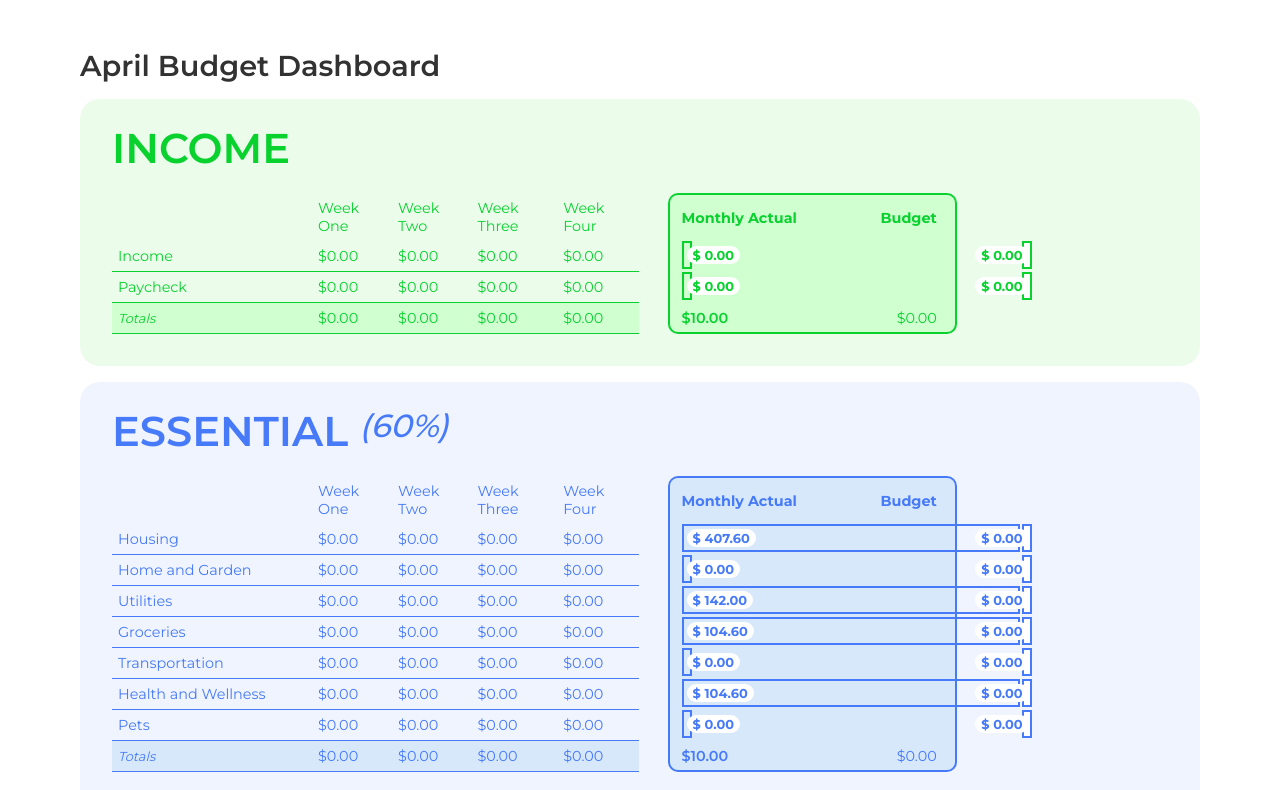
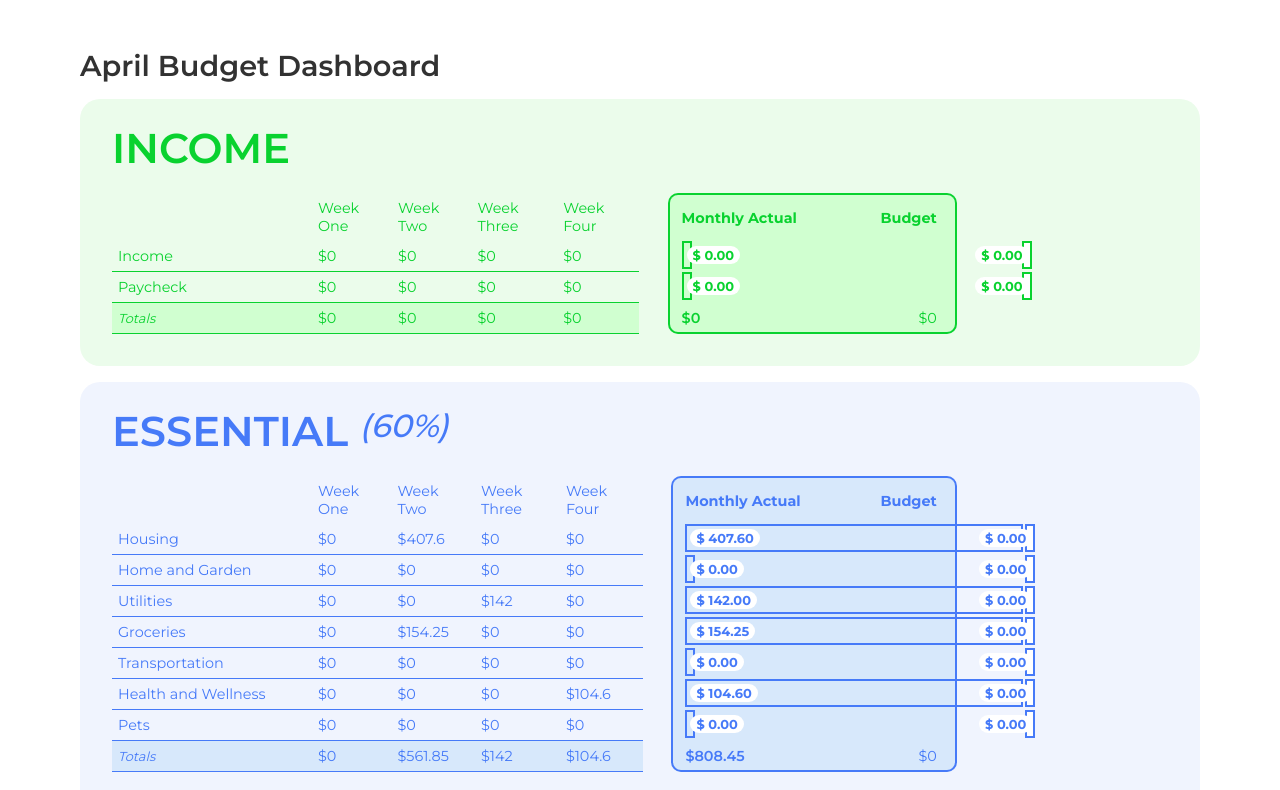
Before and after one commit to rubybeaches/BetterBudgetBuilds, a Next.js app: page /dashboard in a window 1280 px wide. Shown: the top 790 px of the page. Built offline with nearby package versions, Linux system fonts and the light colour scheme.

Commit message:
getting totals for summary totals and expense totals into tables

```diff
--- /dev/null
+++ b/src/app/components/Dashboard/SummaryRow.tsx
@@ -0,0 +1,48 @@
+import { convertToFloat, isDateInWeek, multiplyPercentToFloat } from "@/app/lib/helpers";
+import { category, expense } from "@/app/lib/types";
+import { useMemo } from "react";
+
+const SummaryRow = ({ category, expenses, monthlyIncome, weeks }: { category: category, expenses: expense[], monthlyIncome: number, weeks: Date[][] }) => {
+
+    const weekOne: Date[] = weeks[0];
+    const weekTwo: Date[] = weeks[1];
+    const weekThree: Date[] = weeks[2];
+    const weekFour: Date[] = weeks[3];
+    const fullMonth: Date[] = [weekOne[0], weekFour[1]]
+
+    const getExpenses = (weekBounds: Date[]) => {
+        return expenses.reduce((sum, expense) => (
+            expense.category == category.category && isDateInWeek(weekBounds[0], weekBounds[1], new Date(expense.entryDate)) ? sum + expense.amount : sum
+        ), 0)
+    };
+
+    const getBudgetExpenseRatio = useMemo(() => {
+        const percent = getExpenses(fullMonth) / (category.curr / 100 * monthlyIncome);
+        return percent > 1 ? 1 : percent;
+    }, [getExpenses, category, expenses, monthlyIncome])
+
+    return (
+        <tr>
+            <td>{category.category}</td>
+            <td>${getExpenses(weekOne)}</td>
+            <td>${getExpenses(weekTwo)}</td>
+            <td>${getExpenses(weekThree)}</td>
+            <td>${getExpenses(weekFour)}</td>
+            <td id="empty"></td>
+            <td className="summaryProgressBar" colSpan={2}>
+                <span>
+                    <div id="progressMonthly"
+                        style={{ width: `${getBudgetExpenseRatio * 350}px`, zIndex: `${(getBudgetExpenseRatio < .6 ? 1 : 0)}` }}>
+                        <p>$ {convertToFloat(getExpenses(fullMonth))}</p>
+                    </div>
+                    <div id="progressBudget"
+                        style={{ width: `${(1 - getBudgetExpenseRatio) * 350}px`, zIndex: `${(getBudgetExpenseRatio > .6 ? 1 : 0)}` }}>
+                        <p>$ {multiplyPercentToFloat(category.curr, monthlyIncome)}</p>
+                    </div>
+                </span>
+            </td>
+        </tr>
+    )
+}
+
+export default SummaryRow;
--- a/src/app/components/Dashboard/SummaryTable.tsx
+++ b/src/app/components/Dashboard/SummaryTable.tsx
@@ -1,15 +1,42 @@
-import { convertToFloat, multiplyPercentToFloat } from "@/app/lib/helpers";
+import { convertToFloat, isDateInWeek, multiplyPercentToFloat } from "@/app/lib/helpers";
 import { category, expense } from "@/app/lib/types";
+import SummaryRow from "./SummaryRow";
+import { useState } from "react";
 
 const SummaryTable = ({ categories, expenses, monthlyIncome }: { categories: category[], expenses: expense[], monthlyIncome: number }) => {
 
-    const getExpenses = (category: string) => {
-        return expenses.reduce((sum, expense) => expense.category == category ? sum + expense.amount : sum, 0);
+    const newDate = new Date();
+    const fullYear = newDate.getFullYear();
+    const month = newDate.getMonth();
+
+    const weeksInMonth = (year: number, month: number, weekCount: number) => {
+        const lastDay = new Date(year, month + 1, 0).getDate();
+        const beginArray = [1, 8, 15, 22];
+        const endArray = [7, 14, 21, lastDay];
+
+        const weekBoundBegin = new Date(year, month, beginArray[weekCount - 1]);
+        const weekBoundEnd = new Date(year, month, endArray[weekCount - 1]);
+
+        return [weekBoundBegin, weekBoundEnd];
     }
 
-    const getBudgetExpenseRatio = (category: category) => {
-        const percent = getExpenses(category.category) / (category.curr / 100 * monthlyIncome);
-        return percent > 1 ? 1 : percent;
+    const [weekOne, weekTwo, weekThree, weekFour] = [
+        weeksInMonth(fullYear, month, 1),
+        weeksInMonth(fullYear, month, 2),
+        weeksInMonth(fullYear, month, 3),
+        weeksInMonth(fullYear, month, 4)
+    ];
+
+    const sumExpenses = (weekBounds: Date[]) => {
+        return expenses.reduce((sum, expense) => (
+            isDateInWeek(weekBounds[0], weekBounds[1], new Date(expense.entryDate)) ? sum + expense.amount : sum
+        ), 0)
+    };
+
+    const sumBudget = () => {
+        let sum = 0;
+        categories.map(category => sum += category.curr / 100 * monthlyIncome);
+        return sum;
     }
 
     return (
@@ -26,30 +53,25 @@ const SummaryTable = ({ categories, expenses, monthlyIncome }: { categories: cat
                     <td id="summaryBudget">Budget</td>
                 </tr>
                 {categories.map((category, index) => (
-                    <tr key={index}>
-                        <td>{category.category}</td>
-                        <td>$0.00</td>
-                        <td>$0.00</td>
-                        <td>$0.00</td>
-                        <td>$0.00</td>
-                        <td id="empty"></td>
-                        <td className="summaryProgressBar" colSpan={2}><span>
-                            <div id="progressMonthly" style={{ width: `${getBudgetExpenseRatio(category) * 350}px`, zIndex: `${(getBudgetExpenseRatio(category) < .6 ? 1 : 0)}` }}><p>$ {convertToFloat(getExpenses(category.category))}</p></div>
-                            <div id="progressBudget" style={{ width: `${(1 - getBudgetExpenseRatio(category)) * 350}px`, zIndex: `${(getBudgetExpenseRatio(category) > .6 ? 1 : 0)}` }}><p>$ {multiplyPercentToFloat(category.curr, monthlyIncome)}</p></div></span></td>
-                    </tr>
+                    <SummaryRow key={index}
+                        category={category}
+                        expenses={expenses}
+                        monthlyIncome={monthlyIncome}
+                        weeks={[weekOne, weekTwo, weekThree, weekFour]}
+                    />
                 ))}
                 <tr id="summaryTotals">
                     <td><em>Totals</em></td>
-                    <td>$0.00</td>
-                    <td>$0.00</td>
-                    <td>$0.00</td>
-                    <td>$0.00</td>
+                    <td>${sumExpenses(weekOne)}</td>
+                    <td>${sumExpenses(weekTwo)}</td>
+                    <td>${sumExpenses(weekThree)}</td>
+                    <td>${sumExpenses(weekFour)}</td>
                     <td id="empty"></td>
-                    <td>$10.00</td>
-                    <td>$0.00</td>
+                    <td>${sumExpenses([weekOne[0], weekFour[1]])}</td>
+                    <td>${sumBudget()}</td>
                 </tr>
             </tbody>
-        </table>
+        </table >
     )
 }
 
--- a/src/app/dashboard/page.tsx
+++ b/src/app/dashboard/page.tsx
@@ -11,33 +11,10 @@ import categories from '../lib/seed.json'
 
 const Dashboard = () => {
     let newDate = new Date()
-    let date = newDate.getDate();
-    //let month = newDate.getMonth() + 1;
     let month = newDate.toLocaleString("en-US", { month: "long" });
-    // let year = newDate.getFullYear();
     const [userCategories, setUserCategories] = useState<category[]>(categories);
     const [income, setIncome] = useState(0);
     const monthlyIncome = income / 12;
-
-    const weeksInMonth = (year: number, month: number, weekCount: number) => {
-        const lastDay = new Date(year, month + 1, 0).getDate();
-        const beginArray = [1, 8, 15, 22];
-        const endArray = [7, 14, 21, lastDay];
-
-        const weekBoundBegin = new Date(year, month, beginArray[weekCount - 1]);
-        const weekBoundEnd = new Date(year, month, endArray[weekCount - 1]);
-
-        return [weekBoundBegin, weekBoundEnd];
-    }
-
-    const isDateInWeek = (boundBegin: Date, boundEnd: Date, checkDate: Date) => {
-        return boundBegin <= checkDate && checkDate <= boundEnd;
-    }
-
-    const [weekOneBegin, WeekOneEnd] = weeksInMonth(newDate.getFullYear(), newDate.getMonth(), 1);
-    const [weekTwoBegin, WeekTwoEnd] = weeksInMonth(newDate.getFullYear(), newDate.getMonth(), 2);
-    const [weekThreeBegin, WeekThreeEnd] = weeksInMonth(newDate.getFullYear(), newDate.getMonth(), 3);
-    const [weekFourBegin, WeekFourEnd] = weeksInMonth(newDate.getFullYear(), newDate.getMonth(), 4);
 
     useEffect(() => {
         const items: any = localStorage.getItem('userCategories');
--- a/src/app/lib/helpers.ts
+++ b/src/app/lib/helpers.ts
@@ -15,6 +15,11 @@ export function pascalCase(str: string) {
             return txt.charAt(0).toUpperCase() + txt.substring(1).toLowerCase();
         }
     );
+}
+
+export const isDateInWeek = (boundBegin: Date, boundEnd: Date, checkDate: Date) => {
+    checkDate.setHours(0, 0, 0, 0);
+    return boundBegin <= checkDate && checkDate <= boundEnd;
 }
 
 // load user info
@@ -84,14 +89,14 @@ export const seedExpenses = [
     {
         "amount": 407.60,
         "category": "Housing",
-        "description": "planta app",
+        "description": "mortgage for house",
         "entryDate": "2024-04-14T17:48:00.000Z",
         "type": "essential",
         "recurring": false,
         "linkedAccount": ""
     },
     {
-        "amount": 104.60,
+        "amount": 154.25,
         "category": "Groceries",
         "description": "meatbals, french fires, and shrimp",
         "entryDate": "2024-04-12T17:48:00.000Z",
```
